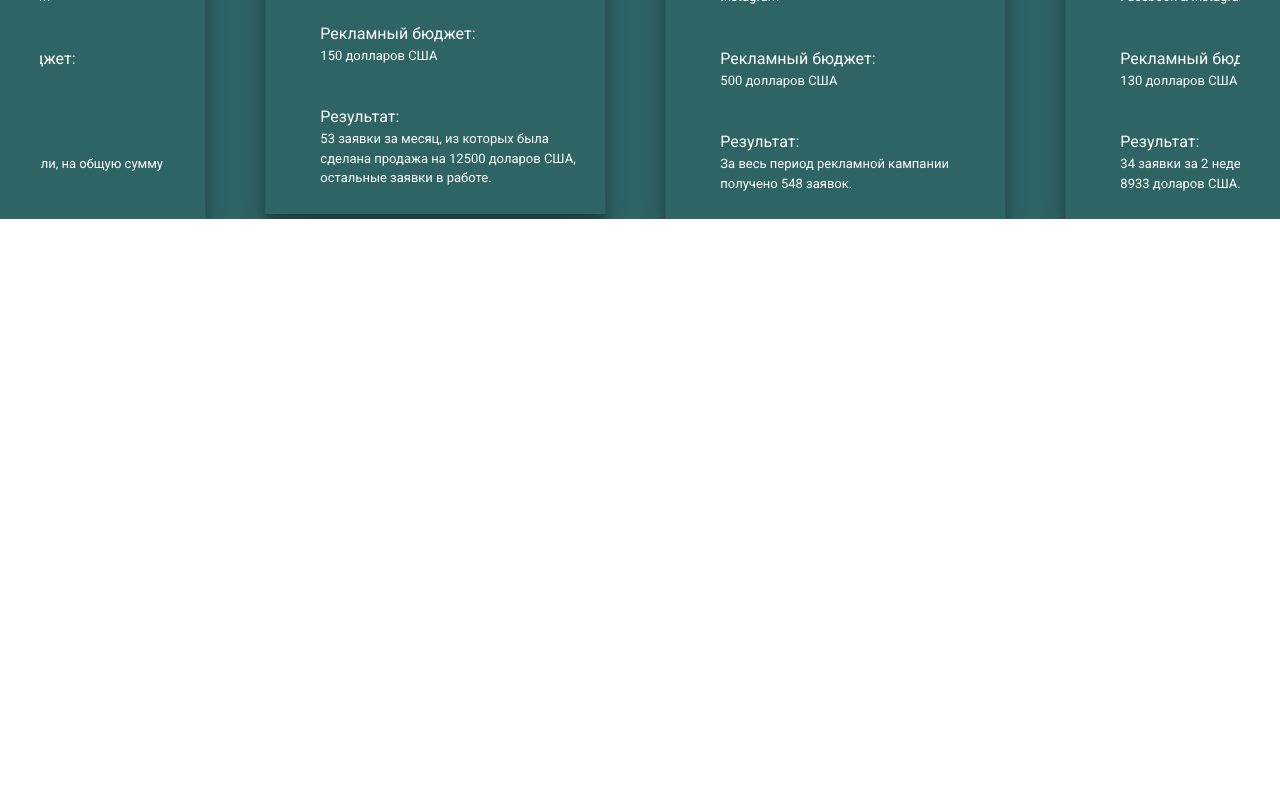
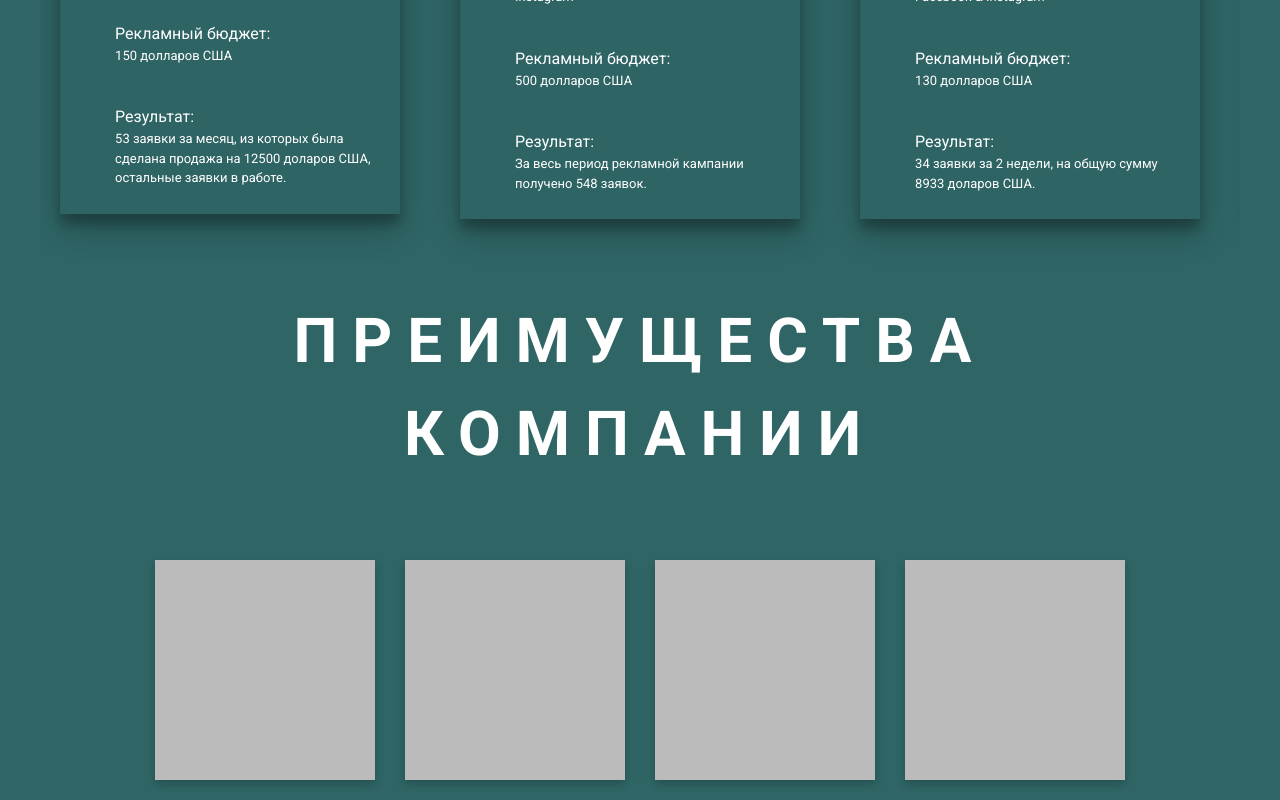
Before and after one commit to PolyakovDen/test2, a Nuxt app: page / in a window 1280 px wide. Shown: the part 2379-3179 px from the top of the page. Before the commit the page ends 2598 px from the top, so only its background shows below. Built offline with nearby package versions, Linux system fonts and the light colour scheme.

Commit message:
add advantages block

```diff
--- /dev/null
+++ b/components/Advantages.vue
@@ -0,0 +1,110 @@
+<template>
+  <div class="advantages">
+    <h2 class="advantages__title">
+      Преимущества компании
+    </h2>
+    <div class="advantages__list d-flex justify-space-around flex-wrap">
+      <div class="advantages__item" v-for="(item, i) in items" :key="i">
+        <div class="flip-card mb-5">
+          <div class="flip-card-inner">
+            <div class="flip-card-front">
+            </div>
+            <div class="flip-card-back">
+              <h1>{{ item.text }}</h1>
+            </div>
+          </div>
+        </div>
+      </div>
+    </div>
+  </div>
+</template>
+
+<script>
+  export default {
+    name: "Advantages",
+    data () {
+      return {
+        items: [
+          {
+            text: 'Hello from Den'
+          },
+          {
+            text: 'Hello from Stas'
+          },
+          {
+            text: 'lorem lorem lorem lorem'
+          },
+          {
+            text: 'Hello from ipsum ipsum'
+          }
+        ]
+      }
+    }
+  }
+</script>
+
+<style scoped>
+  .advantages {
+    max-width: 1000px;
+    margin: 0 auto;
+  }
+
+  .advantages__title {
+    letter-spacing: 15px;
+    text-align: center;
+    margin: auto;
+    font-size: 62px;
+    text-transform: uppercase;
+  }
+
+  @media screen and (max-width: 600px) {
+    .advantages__title {
+      font-size: 45px;
+      letter-spacing: 5px;
+    }
+  }
+
+  .advantages__list {
+    margin-top: 80px;
+  }
+
+  .flip-card {
+    background-color: transparent;
+    width: 220px;
+    height: 220px;
+    perspective: 1000px;
+  }
+
+  .flip-card-inner {
+    position: relative;
+    width: 100%;
+    height: 100%;
+    text-align: center;
+    transition: transform 0.6s;
+    transform-style: preserve-3d;
+    box-shadow: 0 4px 8px 0 rgba(0,0,0,0.2);
+  }
+
+  .flip-card:hover .flip-card-inner {
+    transform: rotateY(180deg);
+  }
+
+  .flip-card-front, .flip-card-back {
+    position: absolute;
+    width: 100%;
+    height: 100%;
+    -webkit-backface-visibility: hidden;
+    backface-visibility: hidden;
+  }
+
+  .flip-card-front {
+    background-color: #bbb;
+    color: black;
+  }
+
+  .flip-card-back {
+    background-color: #2980b9;
+    color: white;
+    transform: rotateY(180deg);
+  }
+</style>
--- a/components/Cases.vue
+++ b/components/Cases.vue
@@ -7,22 +7,6 @@
         </h2>
       </div>
     </div>
-<!--    <div class="cases__wrapper">-->
-<!--      <VueSlickCarousel v-bind="slickOptions">-->
-<!--        <div class="cases__item&#45;&#45;list">-->
-<!--          <div class="cases__item&#45;&#45;item"><h3>1</h3></div>-->
-<!--        </div>-->
-<!--        <div class="cases__item&#45;&#45;list">-->
-<!--          <div class="cases__item&#45;&#45;item"><h3>1</h3></div>-->
-<!--        </div>-->
-<!--        <div class="cases__item&#45;&#45;list">-->
-<!--          <div class="cases__item&#45;&#45;item"><h3>1</h3></div>-->
-<!--        </div>-->
-<!--        <div class="cases__item&#45;&#45;list">-->
-<!--          <div class="cases__item&#45;&#45;item"><h3>1</h3></div>-->
-<!--        </div>-->
-<!--      </VueSlickCarousel>-->
-<!--    </div>-->
     <div class="cases__wrapper">
       <VueSlickCarousel v-bind="slickOptions">
         <div v-for="(item, i) in items" :key="i" class="cases__item--list">
@@ -69,7 +53,7 @@
           infinite: true,
           autoplay: true,
           autoplaySpeed: 5000,
-          speed: 3000,
+          speed: 1000,
           arrows: false,
           responsive: [
             {
@@ -157,11 +141,20 @@
     background-color: rgba(0, 0, 0, .8);
   }
   .cases__title {
+    letter-spacing: 15px;
     text-align: center;
     margin: auto;
     font-size: 62px;
     text-transform: uppercase;
   }
+
+  @media screen and (max-width: 600px) {
+    .cases__title {
+      font-size: 45px;
+      letter-spacing: 5px;
+    }
+  }
+
   .cases__wrapper {
     margin-top: -220px;
     padding-left: 40px;
@@ -169,6 +162,7 @@
     position: relative;
   }
   .cases__item--list {
+    margin-bottom: 75px !important;
     background-color: #2f6464;
     display: flex;
     margin: 0 -10px;
--- a/components/Services.vue
+++ b/components/Services.vue
@@ -247,6 +247,13 @@
     letter-spacing: 15px;
   }
 
+  @media screen and (max-width: 600px) {
+    .services__header--item {
+      font-size: 45px;
+      letter-spacing: 5px;
+    }
+  }
+
   .container {
     max-width: 1000px !important;
   }
--- a/pages/index.vue
+++ b/pages/index.vue
@@ -4,6 +4,7 @@
     <VideoBackground />
     <Services />
     <Cases />
+    <Advantages />
   </div>
 </template>
 
@@ -11,13 +12,15 @@
 import Header from '~/components/Header'
 import VideoBackground from "~/components/VideoBackground";
 import Services from '~/components/Services'
-import Cases from "~/components/Cases";
+import Cases from '~/components/Cases'
+import Advantages from '~/components/Advantages'
 export default {
   components: {
     Header,
     VideoBackground,
     Services,
-    Cases
+    Cases,
+    Advantages
   }
 }
 </script>
```
